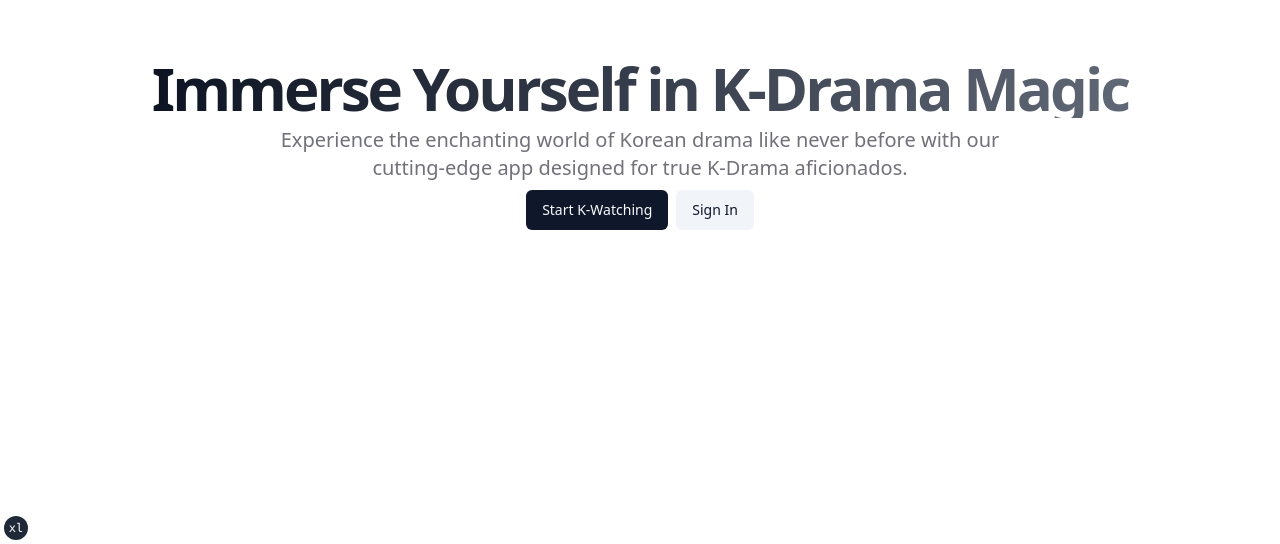
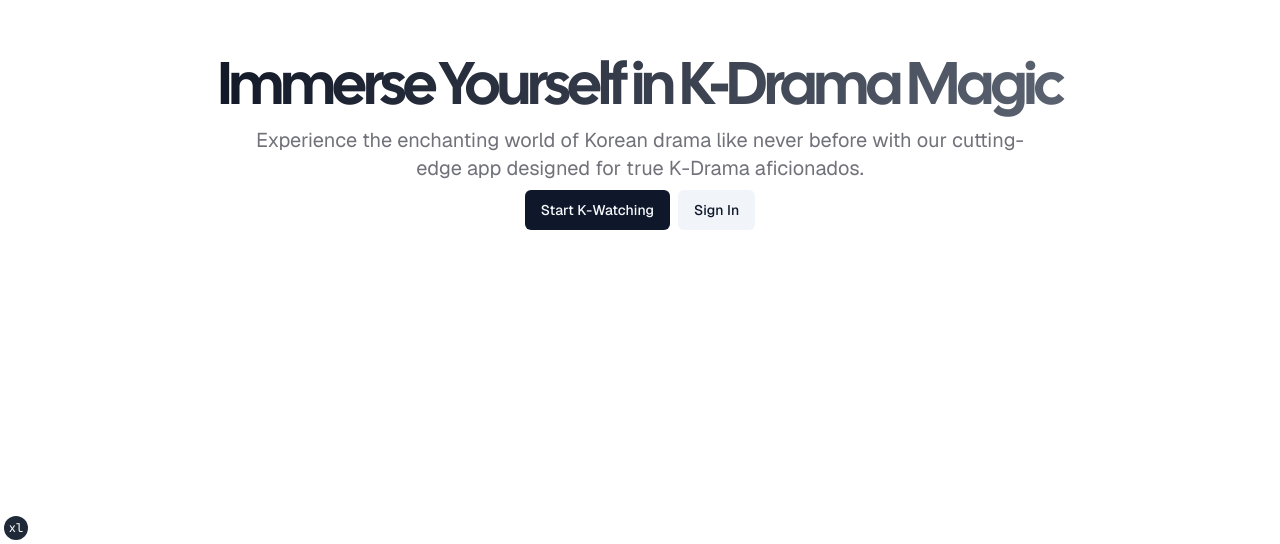
Before and after one commit to noelrohi/kd, a Next.js app: page / in a window 1280 px wide. Shown: the part 256-800 px from the top of the page. Built offline with nearby package versions, Linux system fonts and the light colour scheme; no server answers.

Commit message:
fix font vars (#8)

```diff
--- a/tailwind.config.js
+++ b/tailwind.config.js
@@ -56,6 +56,11 @@ module.exports = {
         md: "calc(var(--radius) - 2px)",
         sm: "calc(var(--radius) - 4px)",
       },
+      fontFamily: {
+        mono: ["var(--font-mono)"],
+        sans: ["var(--font-geist-sans)"],
+        heading: ["var(--font-heading)"],
+      },
       keyframes: {
         "accordion-down": {
           from: { height: 0 },
```
